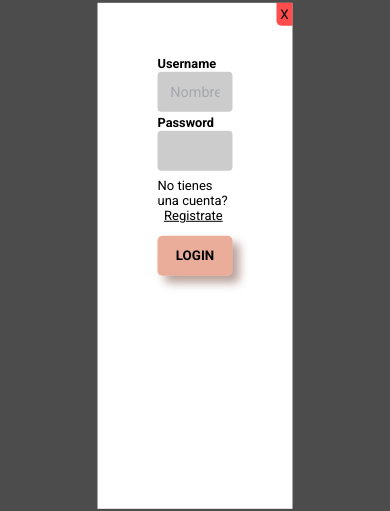
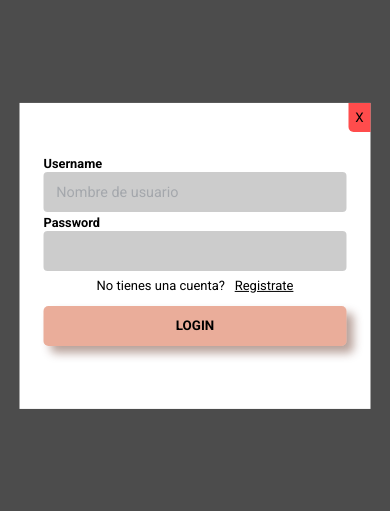
Before and after one commit to aagusfernandez02/laDistribuidora, a React (Create React App) app: page / in a window 390 px wide. Both pictures are taken after a click on the icon 358 px from the left and 38 px from the top of the page. Shown: the part 166-677 px from the top of the page. Built offline with nearby package versions, Linux system fonts and the light colour scheme; no server answers.

Commit message:
fixed padding errors responsive modal

```diff
--- a/src/components/header/loginModal/LoginModal.jsx
+++ b/src/components/header/loginModal/LoginModal.jsx
@@ -1,4 +1,4 @@
-import React, { useEffect, useState } from "react";
+import React, { useState } from "react";
 import ReactDom from "react-dom";
 import axios from "axios";
 import styles from "./loginModal.module.css";
@@ -26,7 +26,7 @@ const LoginModal = ({ closeModal, setIsAdmin, setIsSigned }) => {
       window.alert("Sesión iniciada correctamente. Bienvenido");
       localStorage.setItem("user",JSON.stringify(res.data));
     } catch (error) {
-      console.log(error.response.data);
+      console.log(error);
     }
   };
 
@@ -38,7 +38,7 @@ const LoginModal = ({ closeModal, setIsAdmin, setIsSigned }) => {
         name: valores.name,
       };
       const res = await axios.post(
-        "/api/auth/register",
+        "https://ladistribuidora.herokuapp.com/api/auth/register",
         body
       );
       closeModal();
--- a/src/components/header/loginModal/loginModal.module.css
+++ b/src/components/header/loginModal/loginModal.module.css
@@ -4,12 +4,12 @@
     left: 50%;
     transform: translate(-50%, -50%);
     width: 50vw;
-    height: 60vh;
+    height: auto;
     background-color: #ffffff;
     padding: 50px;
     z-index: 1000;
-    padding-left: 60px;
-    padding-right: 60px;
+    padding-left: 2rem;
+    padding-right: 2rem;
 }
 
 .overlay {
@@ -136,6 +136,11 @@
 }
 
 @media (max-width: 768px) {
+    .modal {
+        width: 75vw;
+        padding-left: 1.5rem;
+        padding-right: 1.5rem;
+    }
     .form img {
         max-height: 100px;
         width: auto;
@@ -153,3 +158,9 @@
         margin-right: 0;
     }
 }
+
+@media (max-width: 480px) {
+    .modal {
+        width: 90vw;
+    }
+}
--- a/src/components/header/modalNewProduct/ModalNewProduct.jsx
+++ b/src/components/header/modalNewProduct/ModalNewProduct.jsx
@@ -20,7 +20,7 @@ const ModalNewProduct = ({ closeModal, setMustRefresh, mustRefresh }) => {
         };
         console.log(body);
         const res = await axios.post(
-          `https://ladistribuidora.herokuapp.com/api/products/`,
+          `https://ladistribuidora.herokuapp.com/api/products`,
           body
         );
         setRefresh(!refresh);
```
